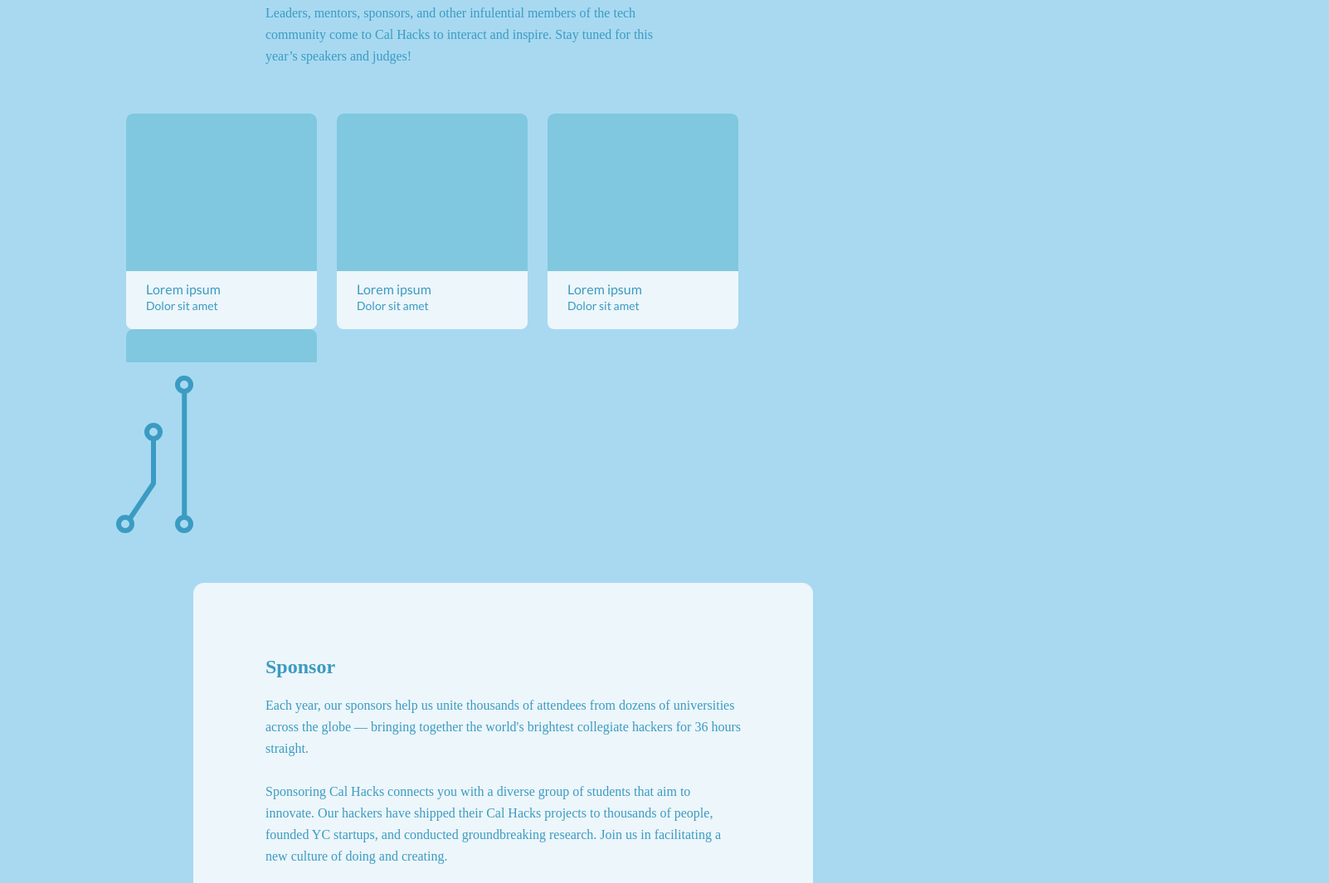
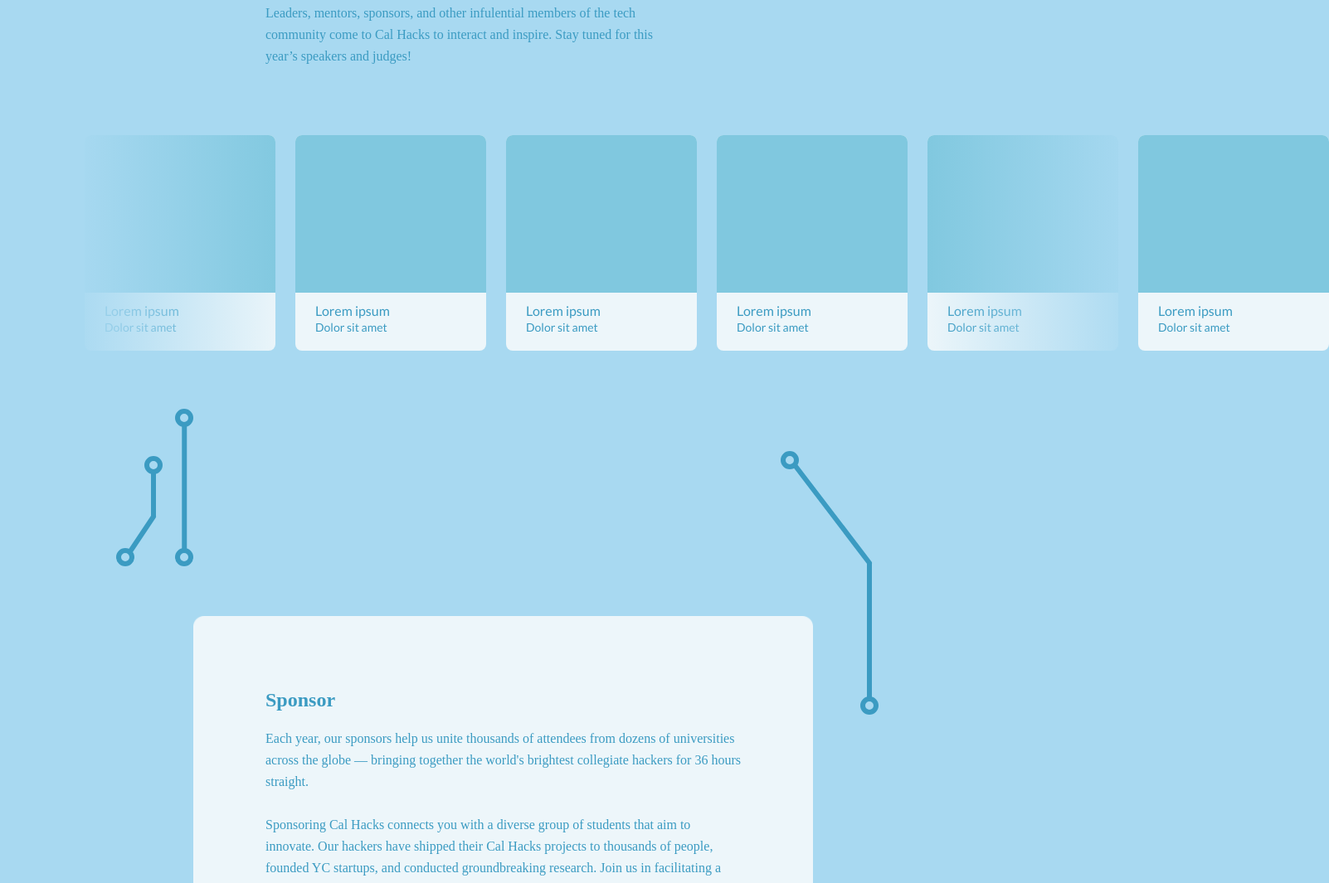
Before and after one commit to adrianababakanian/cal-hacks-5, a plain HTML site: page index.html in a window 1280 px wide. Shown: the part 1359-2424 px from the top of the page at 83% size, 1602 px wide, since content can reach past the window. Drawn offline with nearby package versions, Linux system fonts and the light colour scheme.

Commit message:
speaker carousel setup

```diff
--- a/assets/style.scss
+++ b/assets/style.scss
@@ -15,7 +15,8 @@ $colors: (
 $breakpoints: (
   x_large: 1000px,
   large: 920px,
-  medium: 500px
+  medium: 800px,
+  small: 500px
 );
 
 @function get($color) {
@@ -226,7 +227,8 @@ body {
       display: table;
       width: calc(100% - 66px);
       @media (max-width: 820px) {
-        padding: 0; width: calc(100%);
+        padding: 10px;
+        width: calc(100%);
 
         &#home {
           padding: 40px 0;
@@ -261,7 +263,7 @@ body {
       height: 200px;
       background: transparent;
       position: relative;
-      @media (max-width: 820px) { display: none; }
+      @media (max-width: 920px) { display: none; }
     }
 
     .title {
@@ -311,7 +313,7 @@ body {
         margin-top: 30px;
       }
 
-      @media (max-width: breakpoint(medium)) {
+      @media (max-width: breakpoint(small)) {
         margin-left: 0;
         h1 { font-size: 56px; line-height: 56px; }
         .sub { margin: 5px 0 0 0; font-size: 20px; }
@@ -356,7 +358,7 @@ body {
       p { max-width: 90%; }
     }
 
-    @media (max-width: breakpoint(medium)) {
+    @media (max-width: breakpoint(small)) {
       h2 { padding: 0; font-size: 20px; }
       p { padding: 0; font-size: 16px; }
     }
@@ -383,7 +385,7 @@ body {
       float: left;
     }
 
-    @media (max-width: breakpoint(medium)) {
+    @media (max-width: breakpoint(small)) {
       margin: 25px 0 0 0;
       width: 120px;
     }
@@ -452,13 +454,49 @@ body {
     width: 93px;
     top: -50px;
     left: 0;
+
+    @media (max-width: 920px) {
+      display: none;
+    }
+  }
+
+  .node-6 {
+    width: 120px;
+    top: 0;
+    right: 80px;
+
+    @media (max-width: 920px) {
+      display: none;
+    }
   }
 
   .carousel {
     height: 260px;
-    //width: 2000px;
-    overflow: hidden;
-    padding: 40px 0;
+    padding: 0 0 120px 0;
+    overflow: visible;
+    display: flex;
+    position: relative;
+    transform: translateX(-200px);
+
+    @media (max-width: 1280px ){
+      transform: translateX(-50px);
+    }
+
+    @media (max-width: 820px ){
+      padding: 20px 0 60px 0;
+    }
+
+    .overlay {
+      position: absolute;
+      width: calc(100vw);
+      height: 260px;
+      background: linear-gradient(to right, get(background) 0%, transparent 20%, transparent 80%, get(background) 100%);
+      margin-left: 0;
+    }
+
+    .tile-wrap {
+      transform: translate(-50%);
+    }
 
     .tile {
       height: 260px;
@@ -499,8 +537,7 @@ body {
       max-width: 600px;
     }
 
-    @media (max-width: breakpoint(medium)) {
-      width: 100vw;
+    @media (max-width: breakpoint(small)) {
       margin-left: -20px;
       border-radius: 0;
 
@@ -516,7 +553,7 @@ body {
       height: 500px;
       transform: translate(-20px, 0);
 
-      @media (max-width: breakpoint(medium)) {
+      @media (max-width: breakpoint(small)) {
         width: calc(100% - 40px);
       }
 
@@ -557,7 +594,7 @@ body {
       width: calc(100% - 80px);
     }
 
-    @media (max-width: breakpoint(medium)) {
+    @media (max-width: breakpoint(small)) {
       padding: 0 30px;
       width: calc(100% - 60px);
     }
@@ -572,7 +609,7 @@ body {
       font-size: 16px;
       line-height: 26px;
       padding: 20px 0;
-      @media (max-width: breakpoint(medium)) {
+      @media (max-width: breakpoint(small)) {
         font-size: 16px;
       }
 
--- a/index.html
+++ b/index.html
@@ -104,7 +104,10 @@
       <p>
         Leaders, mentors, sponsors, and other infulential members of the tech community come to Cal Hacks to interact and inspire. Stay tuned for this year’s speakers and judges!
       </p>
+    </div>
+
     <div class='carousel'>
+      <div class='overlay'></div>
       <div class='tile'>
         <div class='tile-photo'>
         </div>
@@ -129,13 +132,23 @@
         <div class='name'>Lorem ipsum</div>
         <div class='about'>Dolor sit amet</div>
       </div>
-
-
+      <div class='tile'>
+        <div class='tile-photo'>
+        </div>
+        <div class='name'>Lorem ipsum</div>
+        <div class='about'>Dolor sit amet</div>
+      </div>
+      <div class='tile'>
+        <div class='tile-photo'>
+        </div>
+        <div class='name'>Lorem ipsum</div>
+        <div class='about'>Dolor sit amet</div>
       </div>
     </div>
 
     <div class='large-buffer'>
       <div class='node node-5' data-aos='fade-up'><img src='./assets/images/nodes/node-5.svg'/></div>
+      <div class='node node-6' data-aos='fade-up'><img src='./assets/images/nodes/node-6.svg'/></div>
     </div>
 
     <!-- Sponsor. -->
```
Also changed, not shown: assets/images/nodes/node-6.svg (added), assets/style.css, 2 other files. Lines whose indentation alone changed are shown as unchanged.
